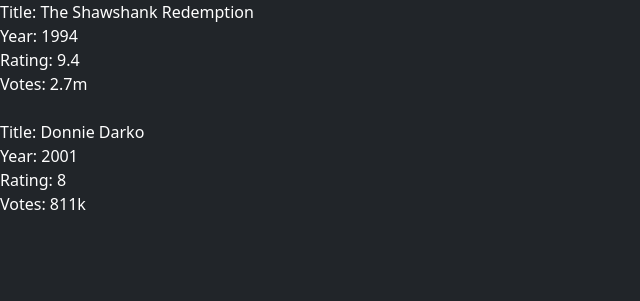
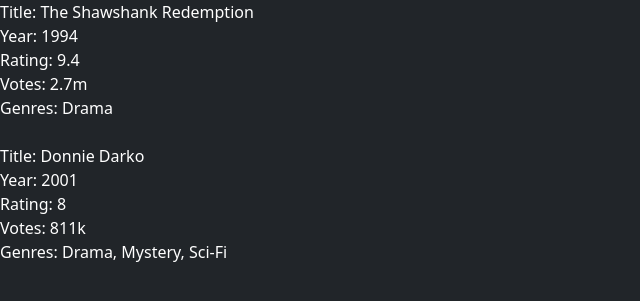
Before and after one commit to D4riu5/php-oop-1, a PHP site: page / in a window 1280 px wide. Shown: the top 301 px of the page, without its empty margins (0-640 px from the left). Run offline with PHP 8.4, Linux system fonts and the light colour scheme.

Commit message:
V 0.2 - added: genres array to Movie class.

```diff
--- a/index.php
+++ b/index.php
@@ -17,12 +17,14 @@
             public $year;
             public $rating;
             public $votes;
+            public $genres = [];
 
-            function __construct($_title, $_year, $_rating, $_votes) {
+            function __construct($_title, $_year, $_rating, $_votes, $_genres) {
                 $this->title = $_title;
                 $this->year = $_year;
                 $this->rating = $_rating;
                 $this->votes = $_votes;
+                $this->genres = $_genres;
             }
 
             function displayInfo() {
@@ -30,12 +32,12 @@
                 echo "Year: " . $this->year . "<br>";
                 echo "Rating: " . $this->rating . "<br>";
                 echo "Votes: " . $this->votes . "<br>";
-
+                echo "Genres: " . implode(", ", $this->genres) . "<br>";
             }
         }
 
-        $movie1 = new Movie("The Shawshank Redemption", 1994, 9.4, "2.7m");
-        $movie2 = new Movie("Donnie Darko", 2001, 8.0, "811k");
+        $movie1 = new Movie("The Shawshank Redemption", 1994, 9.4, "2.7m",  ["Drama"]);
+        $movie2 = new Movie("Donnie Darko", 2001, 8.0, "811k", ["Drama", "Mystery", "Sci-Fi"]);
 
         $movie1->displayInfo();
         echo "<br>";
```
